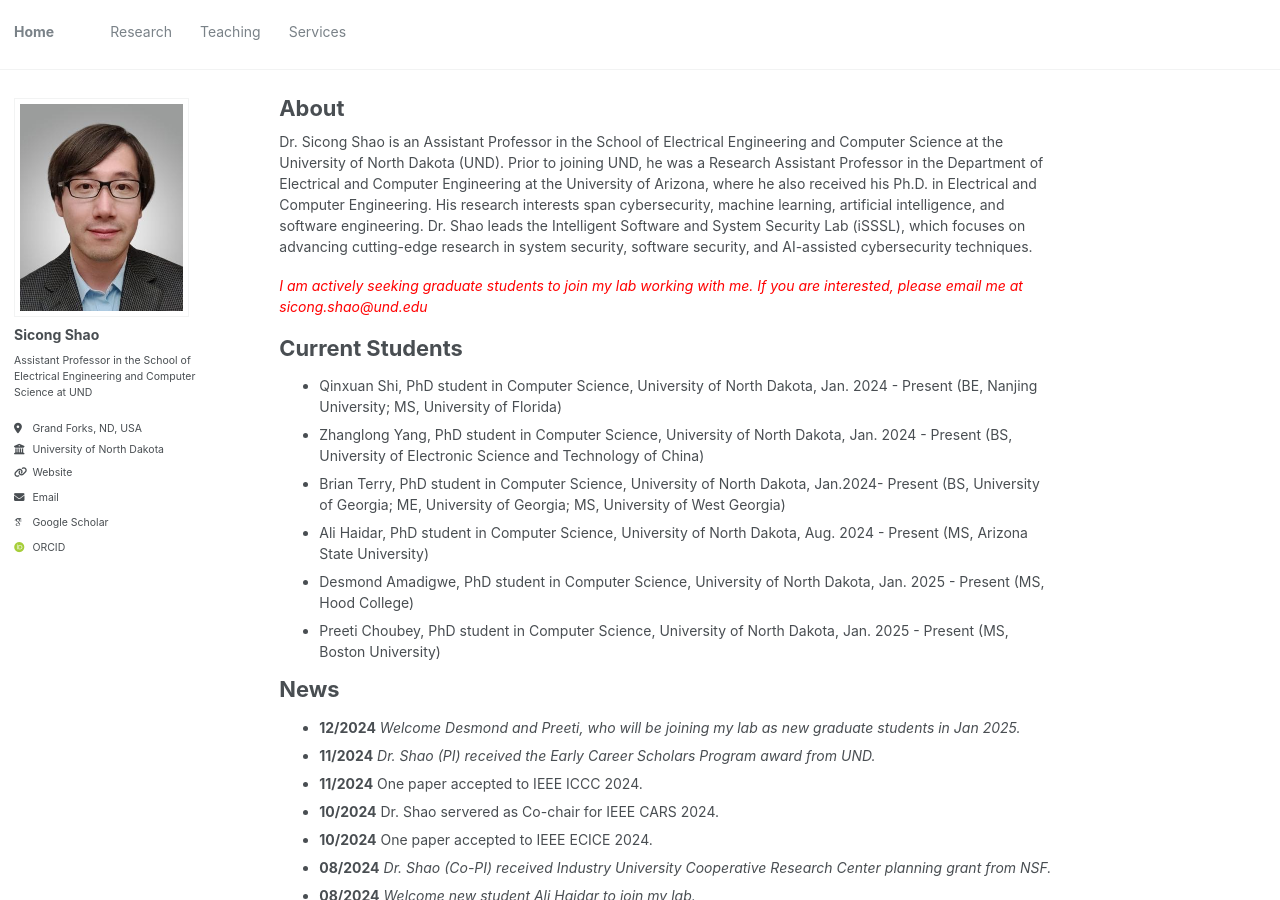
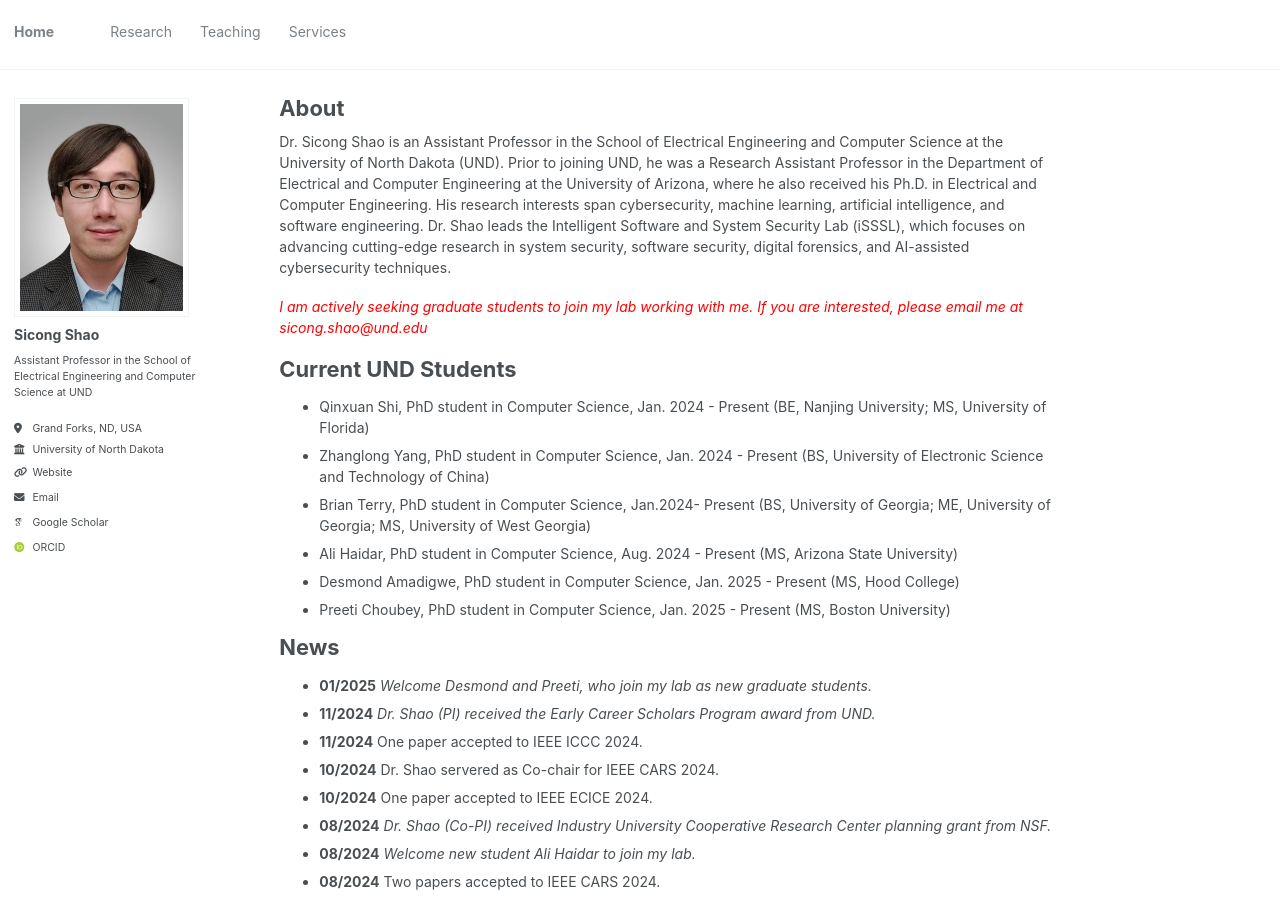
Before and after one commit to sicongshao/sicongshao.github.io, a Jekyll site: the page built from _pages/about.md, in a window 1280 px wide and 900 px high. Built offline with Jekyll 4.4.1, drawn with Linux system fonts in a browser that asks for light colours; some web fonts are replaced.

Commit message:
first commit

```diff
--- a/_pages/about.md
+++ b/_pages/about.md
@@ -9,25 +9,25 @@
 
 <!-- Dr. Sicong Shao is an assistant professor of the School of Electrical Engineering and Computer Science at the University of North Dakota (UND). Before joining UND, he was a research assistant professor in the Department of Electrical and Computer Engineering (ECE) at the University of Arizona where he also received his Ph.D. in ECE.  His research interests include cybersecurity, machine learning, artificial intelligence, and software engineering. Dr. Shao leads the Intelligent Software and System Security Lab (iSSSL), which is dedicated to advancing cutting-edge research in system security, software security, and AI-assisted cybersecurity techniques. -->
 
-Dr. Sicong Shao is an Assistant Professor in the School of Electrical Engineering and Computer Science at the University of North Dakota (UND). Prior to joining UND, he was a Research Assistant Professor in the Department of Electrical and Computer Engineering at the University of Arizona, where he also received his Ph.D. in Electrical and Computer Engineering. His research interests span cybersecurity, machine learning, artificial intelligence, and software engineering. Dr. Shao leads the Intelligent Software and System Security Lab (iSSSL), which focuses on advancing cutting-edge research in system security, software security, and AI-assisted cybersecurity techniques.
+Dr. Sicong Shao is an Assistant Professor in the School of Electrical Engineering and Computer Science at the University of North Dakota (UND). Prior to joining UND, he was a Research Assistant Professor in the Department of Electrical and Computer Engineering at the University of Arizona, where he also received his Ph.D. in Electrical and Computer Engineering. His research interests span cybersecurity, machine learning, artificial intelligence, and software engineering. Dr. Shao leads the Intelligent Software and System Security Lab (iSSSL), which focuses on advancing cutting-edge research in system security, software security, digital forensics, and AI-assisted cybersecurity techniques.
 
 
 
 <span style="color: red;">*I am actively seeking graduate students to join my lab working with me. If you are interested, please email me at sicong.shao@und.edu*</span>
 
 
-Current Students
+Current UND Students
 ======
-* Qinxuan Shi, PhD student in Computer Science, University of North Dakota, Jan. 2024 - Present (BE, Nanjing University; MS, University of Florida)
-* Zhanglong Yang, PhD student in Computer Science, University of North Dakota, Jan. 2024 - Present (BS, University of Electronic Science and Technology of China)
-* Brian Terry, PhD student in Computer Science, University of North Dakota, Jan.2024- Present (BS, University of Georgia; ME, University of Georgia; MS, University of West Georgia)
-* Ali Haidar, PhD student in Computer Science, University of North Dakota, Aug. 2024 - Present (MS, Arizona State University)
-* Desmond Amadigwe, PhD student in Computer Science, University of North Dakota, Jan. 2025 - Present (MS, Hood College)
-* Preeti Choubey, PhD student in Computer Science, University of North Dakota, Jan. 2025 - Present (MS, Boston University)
+* Qinxuan Shi, PhD student in Computer Science, Jan. 2024 - Present (BE, Nanjing University; MS, University of Florida)
+* Zhanglong Yang, PhD student in Computer Science, Jan. 2024 - Present (BS, University of Electronic Science and Technology of China)
+* Brian Terry, PhD student in Computer Science, Jan.2024- Present (BS, University of Georgia; ME, University of Georgia; MS, University of West Georgia)
+* Ali Haidar, PhD student in Computer Science, Aug. 2024 - Present (MS, Arizona State University)
+* Desmond Amadigwe, PhD student in Computer Science, Jan. 2025 - Present (MS, Hood College)
+* Preeti Choubey, PhD student in Computer Science, Jan. 2025 - Present (MS, Boston University)
 
 News
 ======
-* **12/2024** *Welcome Desmond and Preeti, who will be joining my lab as new graduate students in Jan 2025.*
+* **01/2025** *Welcome Desmond and Preeti, who join my lab as new graduate students.*
 * **11/2024** *Dr. Shao (PI) received the Early Career Scholars Program award from UND.*
 * **11/2024** One paper accepted to IEEE ICCC 2024.
 * **10/2024** Dr. Shao servered as Co-chair for IEEE CARS 2024.
```
